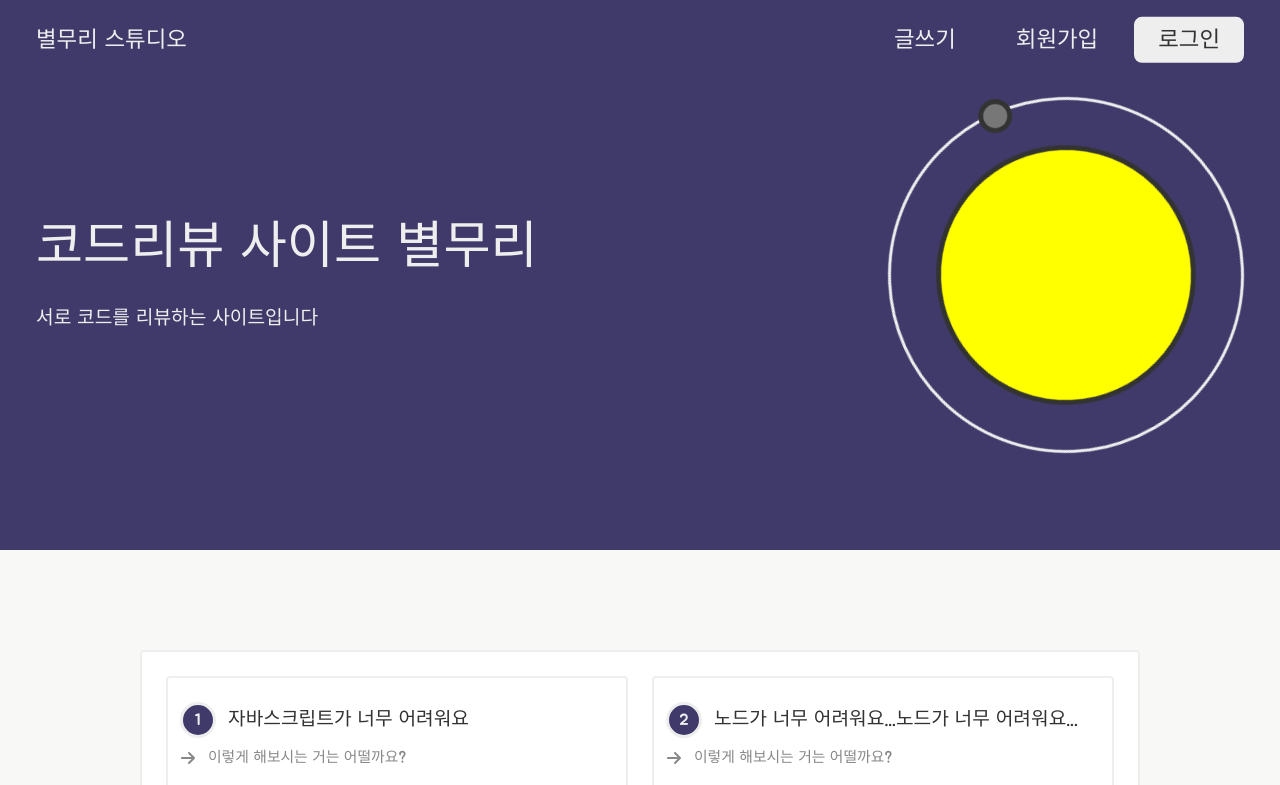
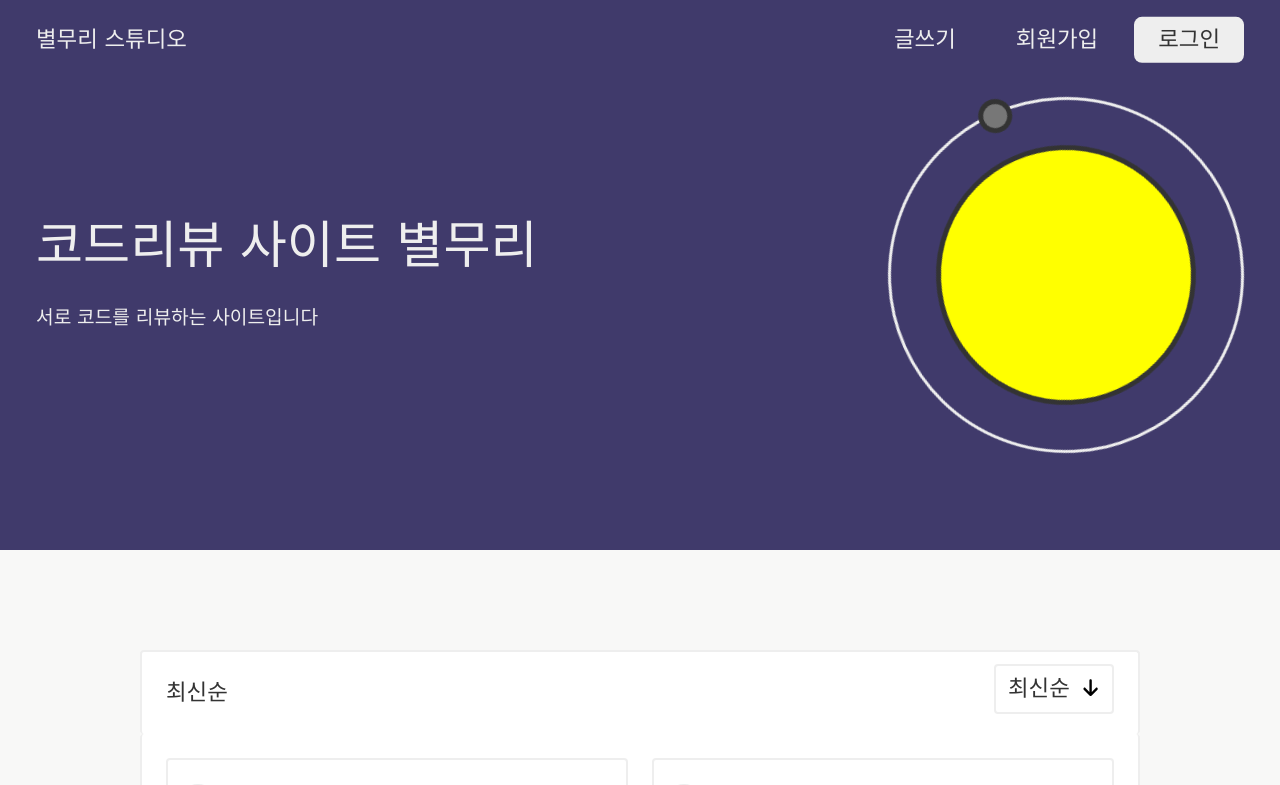
Before and after one commit to helloworld442/code-review-mono-repo, a React (Vite) app: page / in a window 1280 px wide. Shown: the top 785 px of the page. Built offline with nearby package versions, Linux system fonts and the light colour scheme; data requests are answered from the project's data file.

Commit message:
fix : fix review head design #57

```diff
--- a/src/component/review/index.js
+++ b/src/component/review/index.js
@@ -1,4 +1,5 @@
 export * from "./review-template/ReviewTemplate";
+export * from "./review-head/ReviewHead";
 export * from "./review-list/ReviewList";
 export * from "./review-form/ReviewForm";
 export * from "./review-detail/ReviewDetail";
--- /dev/null
+++ b/src/component/review/review-head/ReviewHead.jsx
@@ -0,0 +1,38 @@
+import { useState } from "react";
+import "./ReviewHead.scss";
+import { ReactComponent as ArrowDown } from "../../../assets/arrow-down-solid.svg";
+
+const ReviewHead = () => {
+  const themeOptions = ["최신순", "답변순"];
+  const [select, setSelect] = useState(themeOptions[0]);
+  const [isOpen, setIsOpen] = useState(false);
+
+  const onOpenSelect = () => setIsOpen(true);
+
+  const onCloseSelect = (item) => {
+    setIsOpen(false);
+    setSelect(item);
+  };
+
+  return (
+    <div className="review-head">
+      <h2 className="review-head-title">{select}</h2>
+      <div className="review-head-select">
+        <h2 className="head-select-trigger" onClick={onOpenSelect}>
+          {select} <ArrowDown id="arrow-down-icon" />
+        </h2>
+        {isOpen && (
+          <ul className="head-select-content">
+            {themeOptions.map((theme, i) => (
+              <li key={i} onClick={() => onCloseSelect(theme)}>
+                {theme}
+              </li>
+            ))}
+          </ul>
+        )}
+      </div>
+    </div>
+  );
+};
+
+export { ReviewHead };
--- /dev/null
+++ b/src/component/review/review-head/ReviewHead.scss
@@ -0,0 +1,70 @@
+.review-head {
+  max-width: 1000px;
+  padding: 12px 24px;
+  margin: 0 auto;
+  box-sizing: border-box;
+  border-top: 2px solid #eee;
+  border-left: 2px solid #eee;
+  border-right: 2px solid #eee;
+  border-radius: 4px;
+  background: #fff;
+  display: flex;
+  justify-content: space-between;
+  align-items: center;
+}
+
+.review-head-title {
+  font-size: 1.4rem;
+  font-weight: bold;
+  color: #333;
+}
+
+.review-head-select {
+  position: relative;
+  width: 120px;
+}
+
+.head-select-trigger {
+  width: 100%;
+  padding: 12px;
+  margin-bottom: 8px;
+  box-sizing: border-box;
+  border: 2px solid #eee;
+  border-radius: 4px;
+  font-size: 1.4rem;
+  font-weight: bold;
+  color: #333;
+  text-align: center;
+  display: flex;
+  justify-content: space-between;
+  align-items: flex-start;
+
+  #arrow-down-icon {
+    width: 1.2rem;
+    height: 1.2rem;
+    margin-left: 4px;
+  }
+}
+
+.head-select-content {
+  position: absolute;
+  width: 100%;
+  height: 80px;
+  padding: 12px;
+  border: 2px solid #eee;
+  border-radius: 4px;
+  box-sizing: border-box;
+  font-size: 1.2rem;
+  font-weight: bold;
+  color: #333;
+  background: #fff;
+  display: flex;
+  flex-direction: column;
+  justify-content: space-between;
+  align-items: center;
+  z-index: 100;
+}
+
+.head-select-content li {
+  cursor: pointer;
+}
--- a/src/component/review/review-list/ReviewItem.jsx
+++ b/src/component/review/review-list/ReviewItem.jsx
@@ -1,5 +1,4 @@
 import "./ReviewItem.scss";
-import { Tag } from "../../ui";
 import { ReactComponent as ArrowRight } from "../../../assets/arrow-right-solid.svg";
 import { Link } from "react-router-dom";
 
--- a/src/component/review/review-list/ReviewList.scss
+++ b/src/component/review/review-list/ReviewList.scss
@@ -4,7 +4,9 @@
   padding: 24px;
   margin: 0 auto;
   box-sizing: border-box;
-  border: 2px solid #eee;
+  border-left: 2px solid #eee;
+  border-right: 2px solid #eee;
+  border-bottom: 2px solid #eee;
   border-radius: 4px;
   background: #fff;
   display: grid;
--- a/src/component/ui/select/ReviewSelect.jsx
+++ b/src/component/ui/select/ReviewSelect.jsx
@@ -4,7 +4,8 @@ import classNames from "classnames";
 
 const ReviewSelect = ({ name, label, value, error, options, onSelect }) => {
   return (
-    <Select name={name} label={label} onSelect={onSelect}>
+    <Select name={name} onSelect={onSelect}>
+      <Select.Label label={label} />
       <Select.Trigger error={error} trigger={<ReviewSelectTrigger value={value} />} />
       <Select.Menu>
         {options.map((option, i) => (
--- a/src/component/ui/select/Select.jsx
+++ b/src/component/ui/select/Select.jsx
@@ -19,12 +19,13 @@ const Select = ({ children, name, label, onSelect }) => {
 
   return (
     <SelectContext.Provider value={{ isOpen, onOpenSelect, onCloseSelect }}>
-      <div className="select">
-        <span className="select-label">{label}</span>
-        {children}
-      </div>
+      <div className="select">{children}</div>
     </SelectContext.Provider>
   );
+};
+
+const SelectLabel = ({ label }) => {
+  return <span className="select-label">{label}</span>;
 };
 
 const SelectTrigger = ({ error, trigger }) => {
@@ -57,6 +58,7 @@ const SelectError = ({ error }) => {
   return <span className="select-error">{error}</span>;
 };
 
+Select.Label = SelectLabel;
 Select.Trigger = SelectTrigger;
 Select.Menu = SelectMenu;
 Select.Item = SelectItem;
--- a/src/pages/Home.jsx
+++ b/src/pages/Home.jsx
@@ -1,4 +1,4 @@
-import { ReviewList, ReviewTemplate } from "../component/review";
+import { ReviewHead, ReviewList, ReviewTemplate } from "../component/review";
 import { Header, Layout } from "../component/ui";
 
 const Home = () => {
@@ -6,6 +6,7 @@ const Home = () => {
     <Layout>
       <Header isBackground />
       <ReviewTemplate>
+        <ReviewHead />
         <ReviewList />
       </ReviewTemplate>
     </Layout>
```
